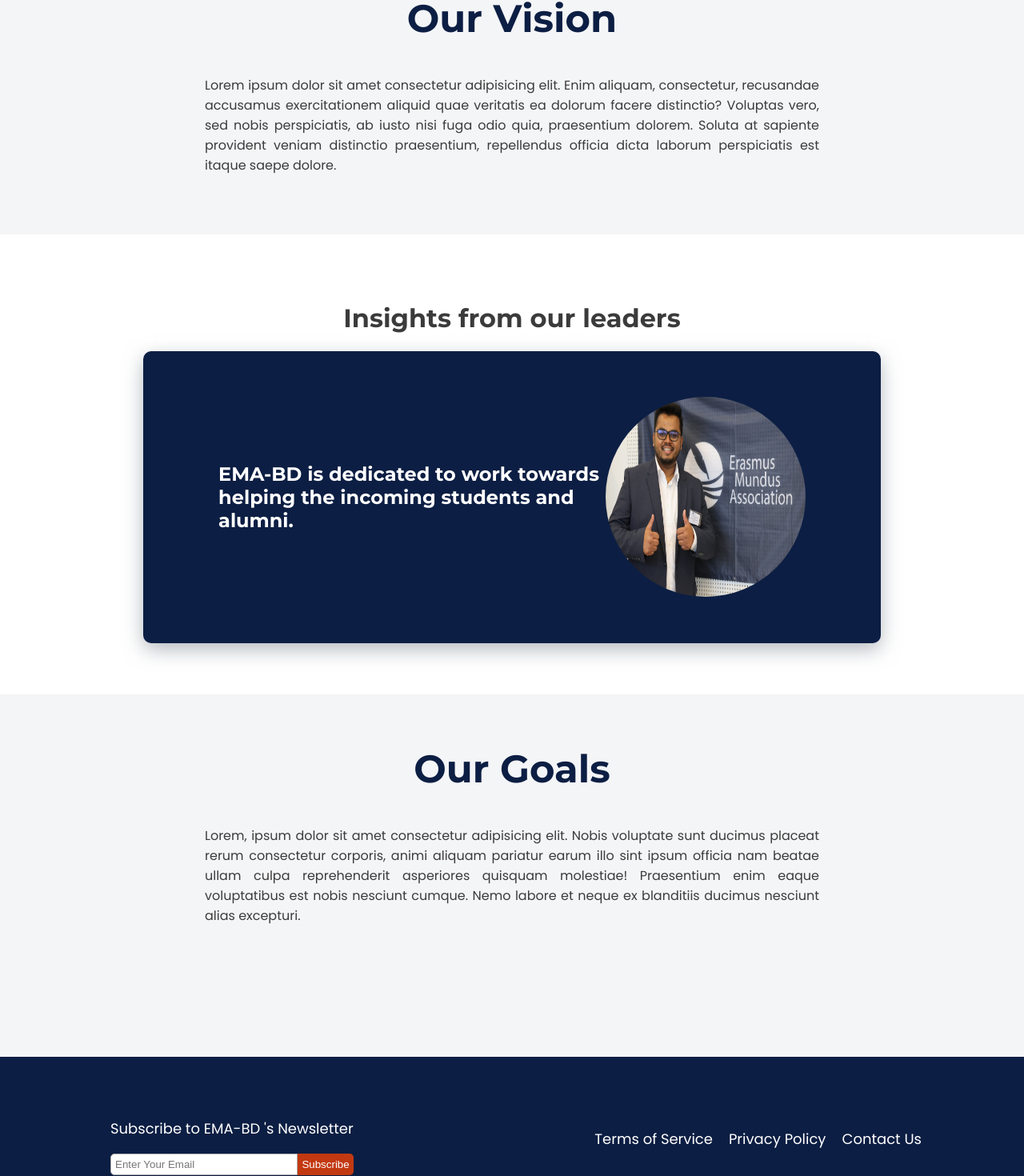
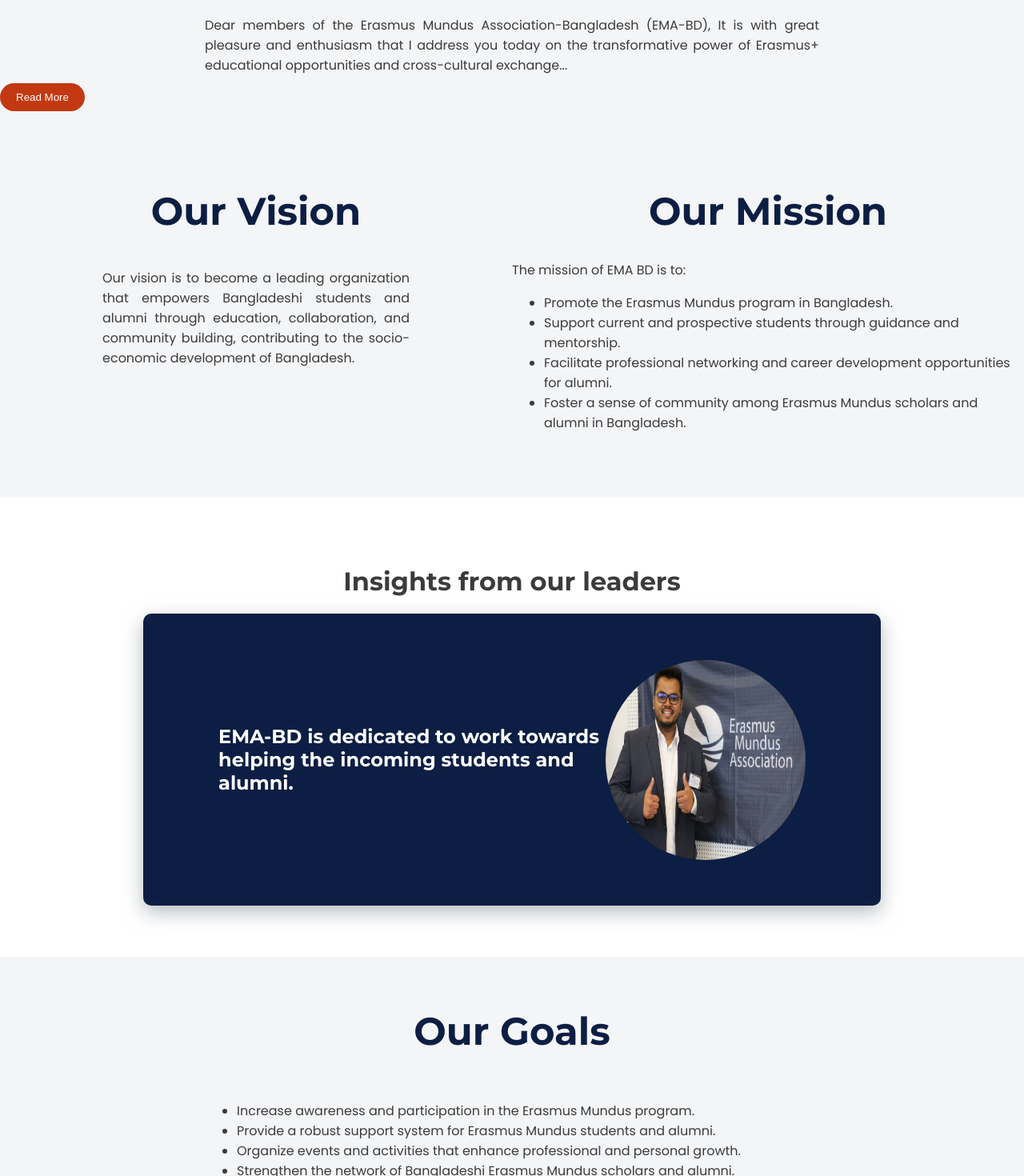
Before and after one commit to FairoozAzim/EMA-BD-Web, a React (Vite) app in the folder ema-bd-website/: page /about in a window 1280 px wide. Shown: the part 534-2004 px from the top of the page at 80% size. Built offline with nearby package versions, Linux system fonts and the light colour scheme.

Commit message:
small updates

```diff
--- a/ema-bd-website/src/components/EventsPage/Events.css
+++ b/ema-bd-website/src/components/EventsPage/Events.css
@@ -20,9 +20,10 @@
     height: 100%;
 }
 .event-img{
-    width: 90%;
-    height: 30vh;
+    width: 100%;
+    height: 100%;
     margin: 0 auto;
+    padding: 2%;
 }
 .event-img img{
     width: 100%;
--- a/ema-bd-website/src/components/HomePage/Events/Upcoming.css
+++ b/ema-bd-website/src/components/HomePage/Events/Upcoming.css
@@ -1,14 +1,10 @@
 .upcoming-events
 {
-    background-color: var(--navy-blue-color);
+    /* background-color: var(--navy-blue-color); */
     padding: 15px;
     width: 90%;
     margin: 0 auto;
     box-shadow: var(--shadow);
-    color: aliceblue !important;
+    /* color: aliceblue !important; */
     border-radius: 10px;
 }
-.upcoming-events .section-header{
-    color: aliceblue !important;
-
-}
--- a/ema-bd-website/src/components/HomePage/Events/Upcoming_events.jsx
+++ b/ema-bd-website/src/components/HomePage/Events/Upcoming_events.jsx
@@ -1,11 +1,49 @@
+import { useState, useEffect } from "react";
+import EventCard from '../../EventsPage/EventCard'
 import './Upcoming.css'
 
 const Upcoming_events = () => {
+
+    const [events, setEvents] = useState([]);
+    useEffect(() =>{
+        fetch('http://localhost:5000/events')
+        .then(res => res.json())
+        .then(data => setEvents(data));
+
+      }, [])
+
+      console.log(events);
+        // Function to convert date string from "dd/mm/yyyy" to a Date object
+  const parseDate = (dateStr) => {
+    const [day, month, year] = dateStr.split('/');
+    return new Date(year, month - 1, day);
+  };
+
+  // Get today's date without time part
+  const today = new Date();
+  today.setHours(0, 0, 0, 0);
+
+  // Filter and sort events by date
+  const futureEvents = events
+    .filter(event => parseDate(event.date) >= today)
+    .sort((a, b) => parseDate(b.date) - parseDate(a.date));
+   console.log("future", futureEvents);
     return (
         <div className="mt-10">
            <div className="upcoming-events">
             <h1 className="section-header text-center">Upcoming Events</h1>
-            <p className='text-center'>There are no upcoming events yet</p>
+            { futureEvents
+            ?
+                 futureEvents.map(event => (
+                    <EventCard
+                     key = {event.id}
+                     event_details={event}
+                    />
+                ))
+                :
+                <p className='text-center'>There are no upcoming events yet</p>
+            }
+
             </div>
         </div>
     );
--- a/ema-bd-website/src/index.css
+++ b/ema-bd-website/src/index.css
@@ -33,7 +33,7 @@
   margin-top: 5%;
 }
 .mb-2{
-  margin-bottom: 2%;
+  margin-bottom: 2% b;
 }
 .mt-5{
   margin-top: 5%;
--- a/ema-bd-website/src/pages/AboutPage/AboutPage.css
+++ b/ema-bd-website/src/pages/AboutPage/AboutPage.css
@@ -11,3 +11,9 @@
     background-color: #fff;
 
 }
+.about-vision .mission{
+   width: 50%;
+}
+.about-vision .vision{
+    width: 50%;
+}
--- a/ema-bd-website/src/pages/AboutPage/AboutPage.jsx
+++ b/ema-bd-website/src/pages/AboutPage/AboutPage.jsx
@@ -6,24 +6,50 @@
     return (
         <div className="mt">
             <h1 className="section-header">About EMA-BD</h1>
-            <p className='about-details'>Lorem ipsum dolor sit amet consectetur adipisicing elit. Soluta est quaerat, cum debitis a nostrum sit id expedita facere deleniti repudiandae, minima cumque perferendis sapiente eos at omnis voluptatem. Nemo doloremque aspernatur sint et ipsum dolor, minima aliquid exercitationem neque magnam ex beatae minus magni dolorum at corrupti eaque? Blanditiis aliquam odit alias accusantium animi unde eos fugit, suscipit facere delectus sint, ducimus ex a officiis quod non esse eum nulla porro quas! Quia ipsum perferendis at deleniti omnis magnam nemo facere provident rerum? Architecto, consectetur quis blanditiis molestias dolor aperiam. Molestiae ullam quisquam qui perspiciatis atque dicta deserunt minima?</p>
-        <div className="mt-10">
-            <h1></h1>
-        </div>
+            <p className='about-details'>EMA BD (Erasmus Mundus Association Bangladesh) is an independent and non-profit association managed by the EMA Country Representatives for Bangladesh along with other active Bangladeshi volunteers. Our mission is to foster educational and cultural exchange, enhance professional development, and build a strong network of Erasmus Mundus alumni and students in Bangladesh.</p>
+            <div className="mt-10">
+                <h1 className='section-header'>Keynote from the Ambassador of EU Delegation</h1>
+                <p className='about-details'>Dear members of the Erasmus Mundus Association-Bangladesh (EMA-BD),
+It is with great pleasure and enthusiasm that I address you today on the transformative power
+of Erasmus+ educational opportunities and cross-cultural exchange... </p>
+<button className='btn-red'>Read More</button>
+            </div>
 
-            <div className="mt-10">
+          <div className='d-flex about-vision'>
+            <div className="mt-10 vision">
 
            <h1 className="section-header">Our Vision</h1>
-           <p className='about-details'>Lorem ipsum dolor sit amet consectetur adipisicing elit. Enim aliquam, consectetur, recusandae accusamus exercitationem aliquid quae veritatis ea dolorum facere distinctio? Voluptas vero, sed nobis perspiciatis, ab iusto nisi fuga odio quia, praesentium dolorem. Soluta at sapiente provident veniam distinctio praesentium, repellendus officia dicta laborum perspiciatis est itaque saepe dolore.</p>
+           <p className='about-details'>Our vision is to become a leading organization that empowers Bangladeshi students and alumni through education, collaboration, and community building, contributing to the socio-economic development of Bangladesh.</p>
+            </div>
+            <div className="mt-10 mission">
+                <h1 className="section-header">Our Mission</h1>
+                <p className='about-'>The mission of EMA BD is to:
+                    <ul>
+                        <li>Promote the Erasmus Mundus program in Bangladesh.</li>
+                        <li>Support current and prospective students through guidance and mentorship.</li>
+                        <li>Facilitate professional networking and career development opportunities for alumni.</li>
+                        <li>Foster a sense of community among Erasmus Mundus scholars and alumni in Bangladesh.</li>
+                    </ul>
+                </p>
+            </div>
             </div>
             <div className='mt-10 about-slider'>
                 <h1 className='text-center'>Insights from our leaders</h1>
                 <Slider></Slider>
 
             </div>
+
+
             <div className="mt-10">
                 <h1 className="section-header">Our Goals</h1>
-                <p className='about-details'>Lorem, ipsum dolor sit amet consectetur adipisicing elit. Nobis voluptate sunt ducimus placeat rerum consectetur corporis, animi aliquam pariatur earum illo sint ipsum officia nam beatae ullam culpa reprehenderit asperiores quisquam molestiae! Praesentium enim eaque voluptatibus est nobis nesciunt cumque. Nemo labore et neque ex blanditiis ducimus nesciunt alias excepturi.</p>
+                <p className='about-details'>
+                    <ul>
+                        <li>Increase awareness and participation in the Erasmus Mundus program.</li>
+                        <li>Provide a robust support system for Erasmus Mundus students and alumni.</li>
+                        <li>Organize events and activities that enhance professional and personal growth.</li>
+                        <li>Strengthen the network of Bangladeshi Erasmus Mundus scholars and alumni.</li>
+                    </ul>
+                </p>
             </div>
 
         </div>
--- a/ema-bd-website/src/pages/Alumni/Alumni.jsx
+++ b/ema-bd-website/src/pages/Alumni/Alumni.jsx
@@ -12,26 +12,26 @@
   // console.log(alumni)
 //   const [items, setItems] = useState([alumni]);
 
-   const [sortCriteria, setSortCriteria] = useState('name');
+  //  const [sortCriteria, setSortCriteria] = useState('name');
 
-  const handleSortChange = (e) => {
-    setSortCriteria(e.target.value);
-  };
-  const extractYear = (dateString) => {
-    // Extract the first four digits that represent the year
-    const match = dateString.match(/\d{4}/);
-    return match ? parseInt(match[0], 10) : null;
-  };
-  // eslint-disable-next-line no-undef
-  const sortedItems = [...items].sort((a, b) => {
-    if (sortCriteria === 'name') {
-      return a.name.localeCompare(b.name);
-    } else if (sortCriteria === 'date') {
-      return extractYear(a.date) - extractYear(b.date);
-    }
-    return 0;
-  });
- console.log("sorted items",sortedItems);
+//   const handleSortChange = (e) => {
+//     setSortCriteria(e.target.value);
+//   };
+//   const extractYear = (dateString) => {
+//     // Extract the first four digits that represent the year
+//     const match = dateString.match(/\d{4}/);
+//     return match ? parseInt(match[0], 10) : null;
+//   };
+//   // eslint-disable-next-line no-undef
+//   const sortedItems = [...items].sort((a, b) => {
+//     if (sortCriteria === 'name') {
+//       return a.name.localeCompare(b.name);
+//     } else if (sortCriteria === 'date') {
+//       return extractYear(a.date) - extractYear(b.date);
+//     }
+//     return 0;
+//   });
+//  console.log("sorted items",sortedItems);
   // Pagination state
   const [currentPage, setCurrentPage] = useState(1);
   const [itemsPerPage] = useState(9); // Number of items to display per page
@@ -50,10 +50,10 @@
   return (
     <div className='mt alumnus-grid'>
       <h1 className='section-header text-center'>Student and Alumni</h1>
-      <select value={sortCriteria} onChange={handleSortChange}>
+      {/* <select value={sortCriteria} onChange={handleSortChange}>
         <option value="name">Sort by Name</option>
         <option value="date">Sort by Date</option>
-      </select>
+      </select> */}
       <div className='mt-5 team-grid'>
         {currentAlumni.map((alumni, index) => (
 
--- a/ema-bd-website/src/pages/Blogs/BlogDetails.jsx
+++ b/ema-bd-website/src/pages/Blogs/BlogDetails.jsx
@@ -13,8 +13,18 @@
     const [isOpen, setIsOpen] = useState(false);
 
     const handleLike = () => {
-
-    };
+       const updateLikes = parseInt(blogData.likes) + 1;
+       setLikes(updateLikes);
+       fetch("http://localhost:5000/blogComment", {
+        method: 'POST',
+        headers: {
+          'Content-Type': 'application/json',
+        },
+      })
+      .then(res => res.json())
+      .then(data => {
+        console.log('post response', data);
+    })};
 
     const openModal = () => {
         setIsOpen(true);
@@ -62,7 +72,7 @@
                 <button className="comment-section">
                     <GoComment className="icon" onClick={openModal}/>
                 </button>
-                <Modal isOpen={isOpen} onClose={closeModal}>
+                <Modal className='mt-10' isOpen={isOpen} onClose={closeModal}>
                    <h3 className='text-center'>Create a Blog</h3>
                    <form className='create-form' onSubmit={handleCommentSubmit}>
                      <div className='form-content'>
--- a/ema-bd-website/src/pages/Events/Events.jsx
+++ b/ema-bd-website/src/pages/Events/Events.jsx
@@ -16,7 +16,6 @@
   // Sorting events by date
   events.sort((a, b) => parseDate(b.date) - parseDate(a.date));
 
-  console.log(events);
 
     return (
         <div className='mt'>
```
